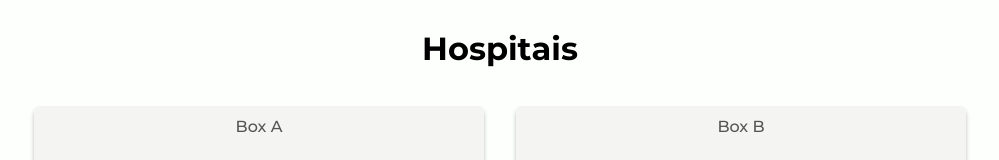
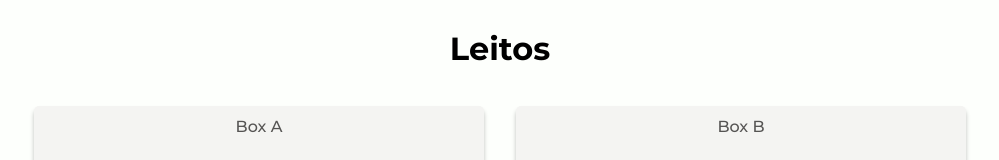
Before and after one commit to sleonardoaugusto/unyhosp-frontend, a Vue app: page /hospital/1/uti/1/beds in a window 1280 px wide. Shown: the top 160 px of the page, without its empty margins (140-1139 px from the left). Built offline with nearby package versions, Linux system fonts and the light colour scheme.

Commit message:
Page title renamed

```diff
--- a/src/views/Bed.vue
+++ b/src/views/Bed.vue
@@ -2,7 +2,7 @@
   <div class="home col-md-12">
     <div class="row">
       <div class="col-md-12 d-flex justify-content-center">
-        <h1>Hospitais</h1>
+        <h1>Leitos</h1>
       </div>
     </div>
     <div class="row">
```
